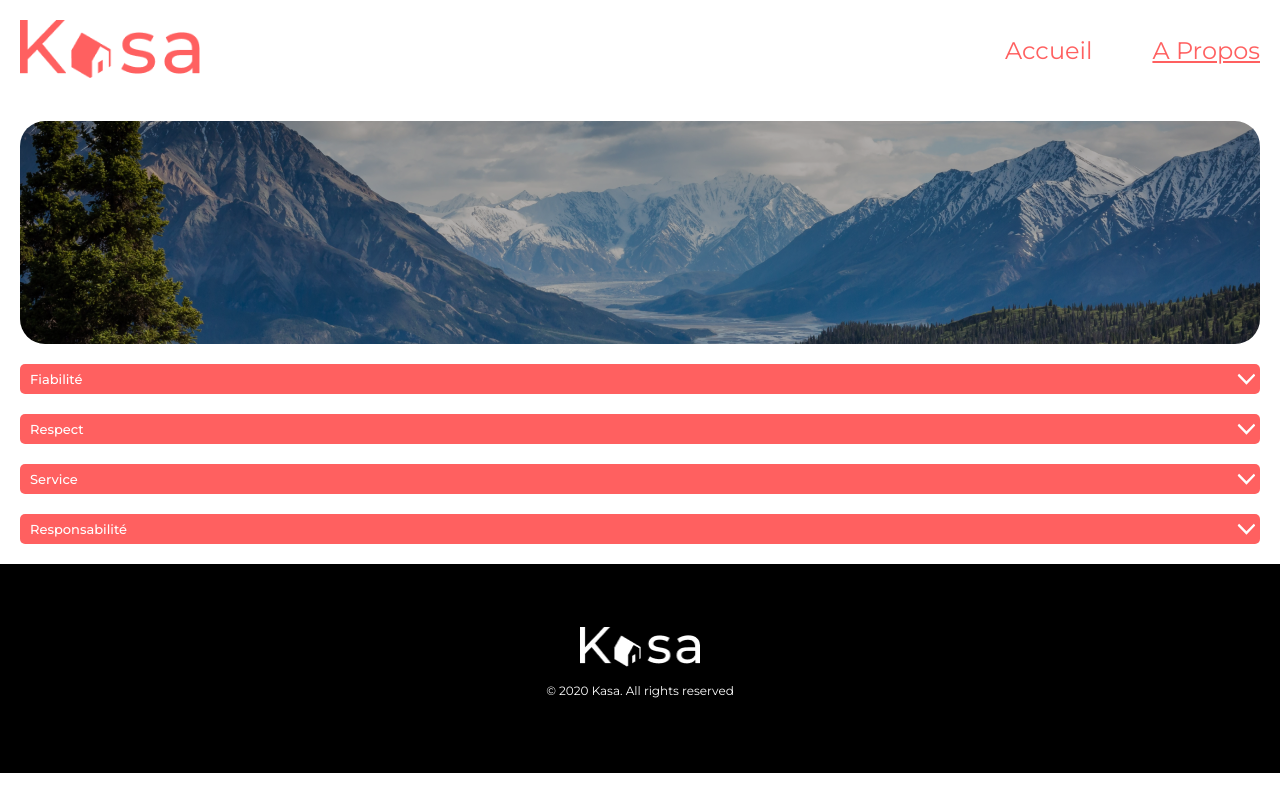
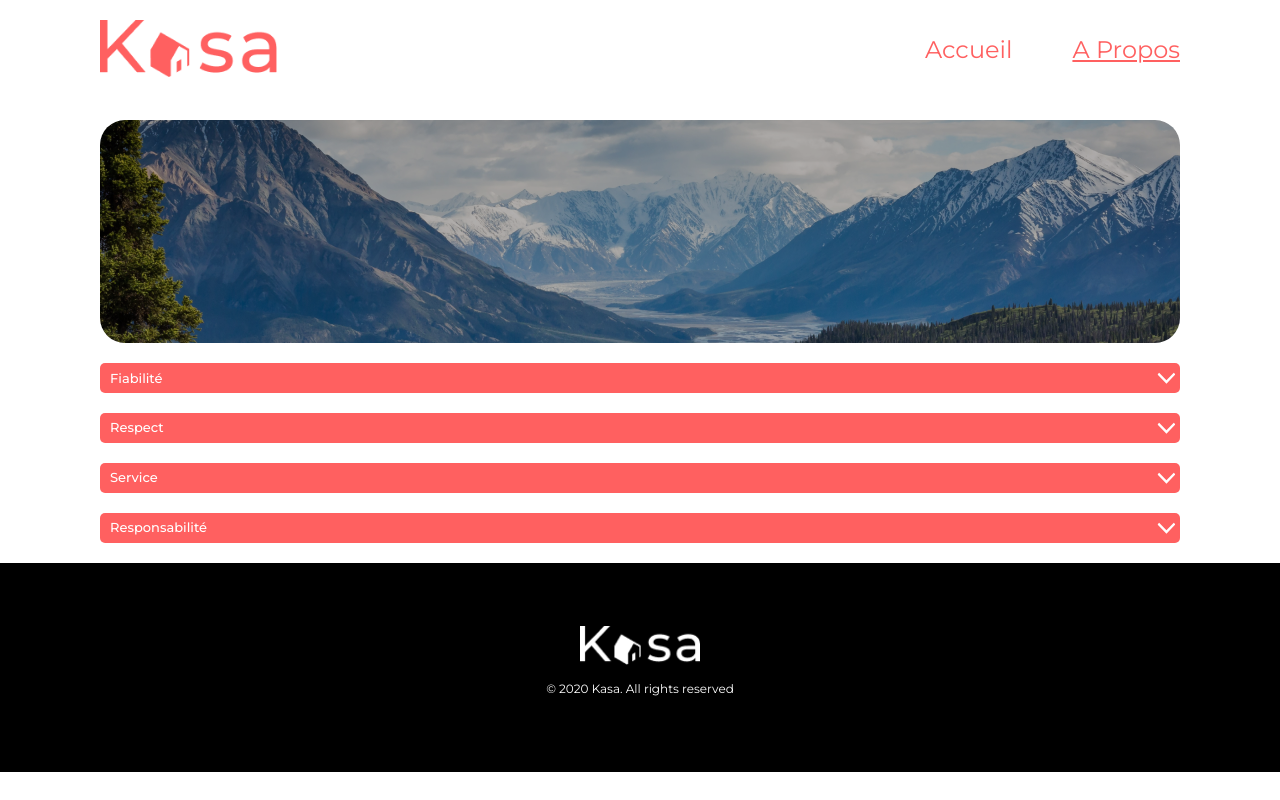
Before and after one commit to POLETTISTE/OCR_P11_KASA, a React (Create React App) app: page /About in a window 1280 px wide. Built offline with nearby package versions, Linux system fonts and the light colour scheme.

Commit message:
css responsive banner

```diff
--- a/src/styles/_App.scss
+++ b/src/styles/_App.scss
@@ -42,6 +42,10 @@ a {
 }
 
 #root {
-  margin-left: 20px;
-  margin-right: 20px;
+  margin-left: 100px;
+  margin-right: 100px;
+  @media all and (max-width: 767px) {
+    margin-left: 20px;
+    margin-right: 20px;
+  }
 }
--- a/src/styles/_Banner.scss
+++ b/src/styles/_Banner.scss
@@ -3,14 +3,13 @@
 /* BANNER TOP */
 
 .banner {
+  border-radius: 25px;
   display: flex;
   justify-content: center;
   align-items: center;
   margin-top: 20px;
   margin-bottom: 20px;
   position: relative;
-  border-radius: 10px;
-  background-position: center;
   background-repeat: no-repeat;
   background-color: #595959;
   background-blend-mode: overlay;
@@ -18,18 +17,20 @@
 
   &-home {
     background-image: url('../assets/banner-home.png');
-    height: 111px;
+    height: 223px;
+    background-position: center;
   }
 
   &-about {
-    background-image: url('../assets/banner-about-small.png');
+    background-image: url('../assets/banner-about.png');
     height: 223px;
+    background-position: center;
   }
 
   & span {
-    font-size: 24px;
+    font-size: 48px;
+    width: 705px;
     margin-top: 0px;
-    width: 220px;
     height: fit-content;
     position: absolute;
     top: 50%;
@@ -39,20 +40,32 @@
     color: #ffffff;
   }
 }
-
-@media all and (min-width: 768px) {
+@media all and (min-width: 768px) and (max-width: 991px) {
   .banner {
-    height: 223px;
-    border-radius: 25px;
-    &-about {
-      background-image: url('../assets/banner-about.png');
-
-      height: 223px;
+    & span {
+      font-size: 32px;
+      width: 500px;
     }
-
-    & span {
-      font-size: 48px;
-      width: 705px;
+    &-home {
+      height: 150px;
     }
   }
 }
+@media all and (max-width: 767px) {
+  .banner {
+    border-radius: 10px;
+
+    &-about {
+      background-image: url('../assets/banner-about-small.png');
+      height: 223px;
+    }
+    &-home {
+      height: 111px;
+    }
+    & span {
+      font-size: 24px;
+      width: 335px;
+      margin-left: 20px;
+    }
+  }
+}
--- a/src/styles/_Footer.scss
+++ b/src/styles/_Footer.scss
@@ -5,8 +5,14 @@ footer {
   justify-content: center;
   align-items: center;
   flex-direction: column;
-  margin-left: -20px;
-  margin-right: -20px;
+  margin-left: -100px;
+  margin-right: -100px;
+}
+@media all and (max-width: 767px) {
+  footer {
+    margin-left: -20px;
+    margin-right: -20px;
+  }
 }
 
 .footer img {
--- a/src/styles/_Logement.scss
+++ b/src/styles/_Logement.scss
@@ -1,7 +1,6 @@
 @import '../styles/App.scss';
 .home-gallerie {
   display: grid;
-  // grid-template-columns: repeat(auto-fill, minmax(335px, 1fr));
   grid-template-columns: repeat(1, 1fr);
   justify-content: space-between;
   justify-items: center;
@@ -21,13 +20,10 @@
 
 .logement-infos-home {
   position: relative;
-  // margin: 20px;
   + p {
     font-size: 18px;
     font-weight: 500;
     margin: 0;
-    // margin-left: 20px;
-    // margin-right: 20px;
     margin-top: 10px;
     margin-bottom: 10px;
   }
@@ -39,8 +35,8 @@
   text-align: center;
   border-radius: 10px;
   width: 100%;
-  height: 255px;
-  // max-height: 415px;
+  min-height: 255px;
+  max-height: 415px;
   object-fit: cover;
 }
 
@@ -77,13 +73,10 @@
 }
 .logement-localisation {
   margin: 0;
-  // margin-left: 20px;
-  // margin-right: 20px;
   margin-bottom: 10px;
   color: $color-red;
   font-size: 14px;
   font-weight: 500;
-
   line-height: 143%;
   text-align: Left;
   vertical-align: Bottom;
@@ -93,7 +86,6 @@
   display: flex;
   align-items: center;
   width: 100%;
-  // margin-left: 20px;
   flex-wrap: wrap;
 }
 
@@ -107,7 +99,6 @@
   justify-content: center;
   align-items: center;
   align-self: center;
-
   padding: 2px 20px;
   height: 18px;
   border-radius: 10px;
@@ -162,8 +153,6 @@
   align-items: center;
   flex-direction: column;
   margin: 0;
-  // margin-left: 20px;
-  // margin-right: 20px;
   margin-bottom: 20px;
 }
 
```
